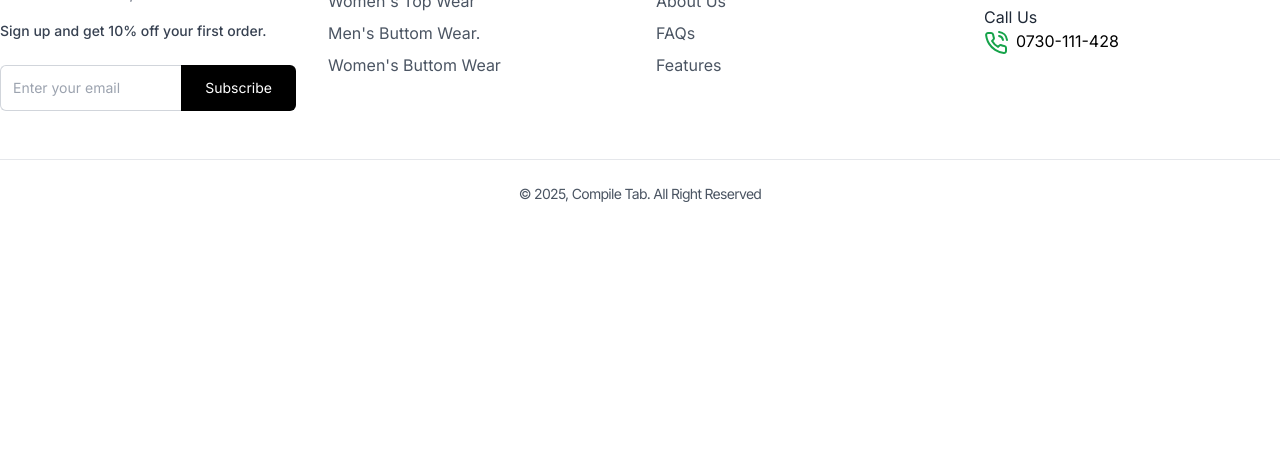
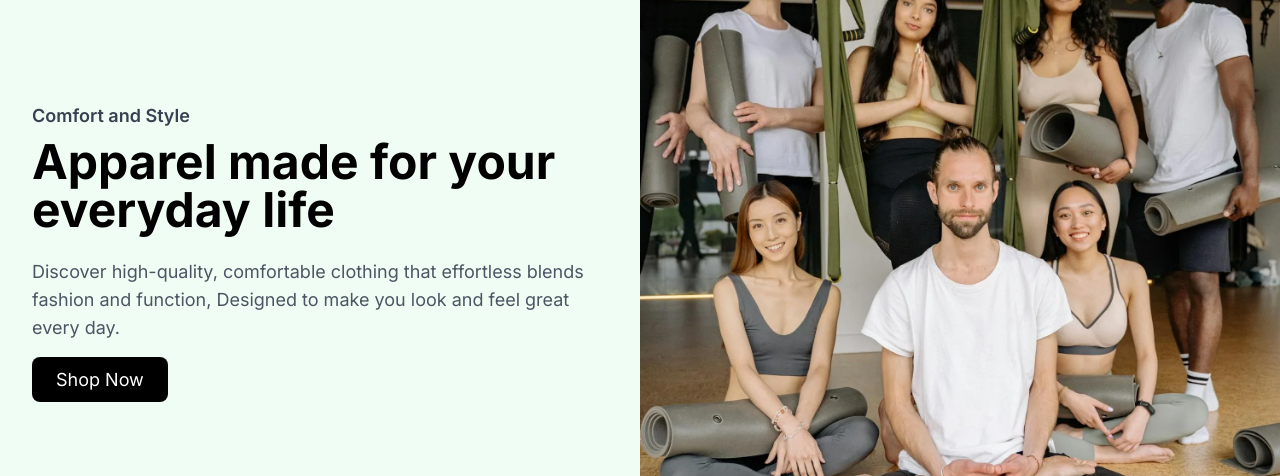
Before and after one commit to DostMohammadFahimi/FAS, a React (Vite) app: page / in a window 1280 px wide. Shown: the part 5041-5517 px from the top of the page. Before the commit the page ends 5293 px from the top, so only its background shows below. Built offline with nearby package versions, Linux system fonts and the light colour scheme.

Commit message:
complete the featured collection

```diff
--- /dev/null
+++ b/src/components/Products/FeaturedCollection.jsx
@@ -0,0 +1,41 @@
+import { Link } from "react-router-dom";
+import featured from "../../assets/featured.webp";
+
+const FeaturedCollection = () => {
+  return (
+    <section className="py-16 px-4 lg:px-0">
+      <div className="container mx-auto flex flex-col-reverse lg:flex-row items-center bg-green-50 rounded-3xl">
+        {/* {left content}  */}
+        <div className="lg:w-1/2 p-8 text-center lg:text-left">
+          <h2 className="text-lg font-semibold text-gray-700 mb-2">
+            Comfort and Style
+          </h2>
+          <h2 className="text-4xl lg:text-5xl font-bold mb-6">
+            Apparel made for your everyday life
+          </h2>
+          <p className="text-lg text-gray-600 mb-6">
+            Discover high-quality, comfortable clothing that effortless blends
+            fashion and function, Designed to make you look and feel great every
+            day.
+          </p>
+          <Link
+            to="/collections/all"
+            className="bg-black px-6 py-3 text-white rounded-lg text-lg hover:bg-gray-800"
+          >
+            Shop Now
+          </Link>
+        </div>
+        {/* {Right Content} */}
+        <div className="lg:w-1/2">
+          <img
+            src={featured}
+            alt="featured Collection"
+            className="w-full h-full object-cover lg:rounded-tr-3xl lg:rounded-br-3xl"
+          />
+        </div>
+      </div>
+    </section>
+  );
+};
+
+export default FeaturedCollection;
--- a/src/components/Products/NewArraivals.jsx
+++ b/src/components/Products/NewArraivals.jsx
@@ -135,13 +135,6 @@
       setCanScrollLeft(leftScroll > 0);
       setCanScrollRight(rightScrollable);
     }
-
-    console.log({
-      scrollLeft: container.scrollLeft,
-      clientWidth: container.clientWidth,
-      containerScrollWidth: container.scrollWidth,
-      offsetLeft: scrollRef.current.offsetLeft,
-    });
   };
 
   useEffect(() => {
--- a/src/pages/Home.jsx
+++ b/src/pages/Home.jsx
@@ -3,6 +3,7 @@
 import GenderCollectionSection from "../components/Products/GenderCollectionSection";
 import ProductDetails from "../components/Products/ProductDetails";
 import ProductGrid from "../components/Products/ProductGrid";
+import FeaturedCollection from "../components/Products/FeaturedCollection";
 
 const placeholderProducts = [
   {
@@ -72,6 +73,8 @@
         </h2>
         <ProductGrid products={placeholderProducts} />
       </div>
+
+      <FeaturedCollection />
     </div>
   );
 };
```
